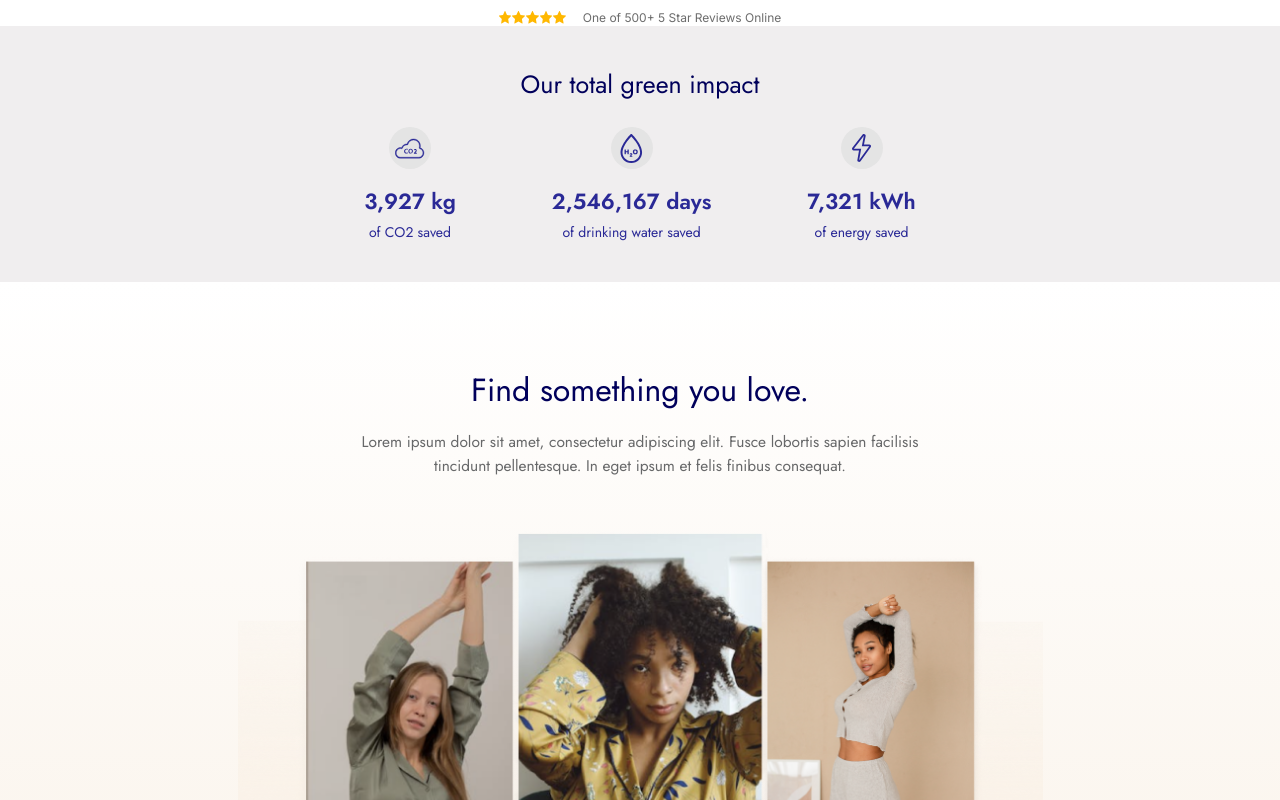
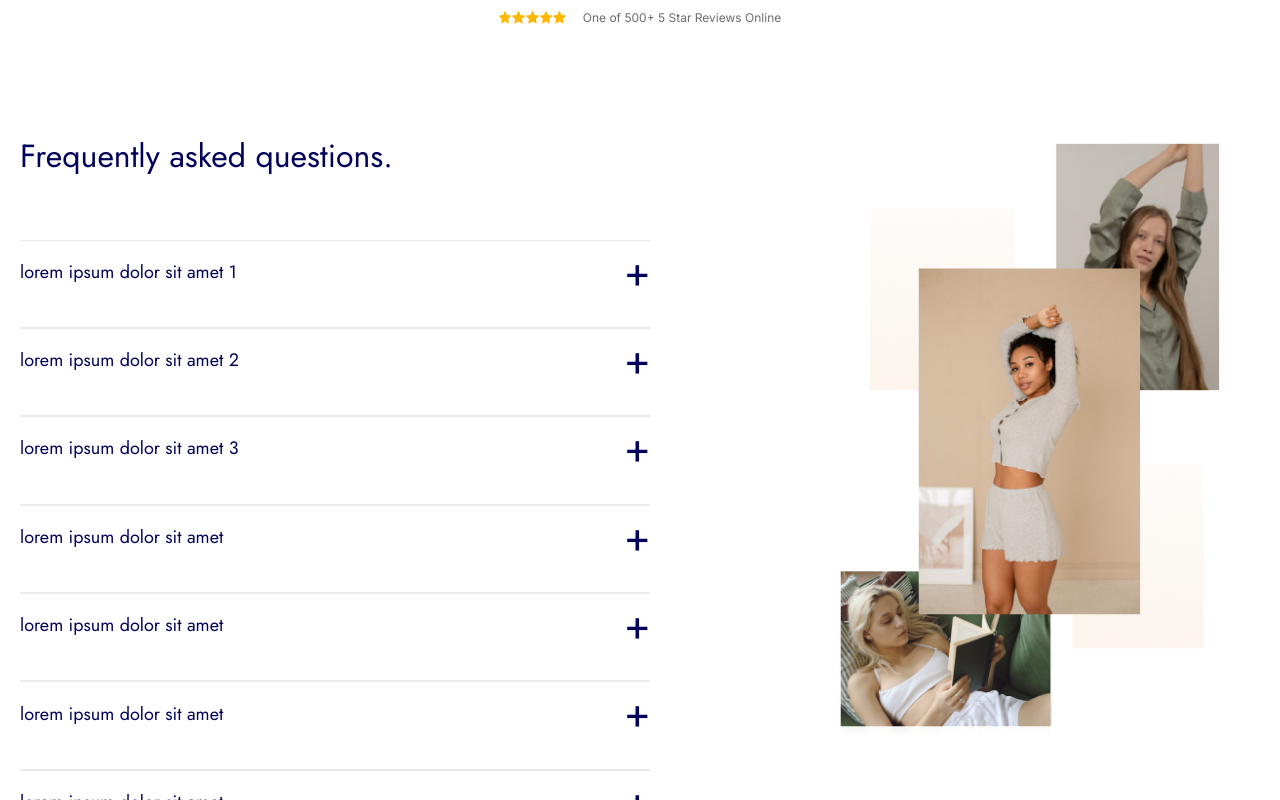
Before and after one commit to donerducktales/byteex-test-task, a Next.js app: page / in a window 1280 px wide. Shown: the part 4940-5740 px from the top of the page. Built offline with nearby package versions, Linux system fonts and the light colour scheme.

Commit message:
CTASection has been completed. I've created a list of questions and made a simple function for opening.

```diff
--- a/src/app/page.tsx
+++ b/src/app/page.tsx
@@ -1,6 +1,7 @@
 import AboutSection from "@/layouts/AboutSection/AboutSection";
 import BenefitSection from "@/layouts/BenefitSection/BenefitSection";
 import CTASection from "@/layouts/CTASection/CTASection";
+import FAQSection from "@/layouts/FAQSection/FAQSection";
 import HeroSection from "@/layouts/HeroSection/HeroSection";
 import InfoSection from "@/layouts/InfoSection/InfoSection";
 import OrderSection from "@/layouts/OrderSection/OrderSection";
@@ -16,7 +17,7 @@ export default function Home() {
          <AboutSection />
          <OrderSection />
          <UserSection />
-
+         <FAQSection />
          <InfoSection />
          <CTASection />
       </main>
--- /dev/null
+++ b/src/layouts/FAQSection/FAQSection.tsx
@@ -0,0 +1,98 @@
+'use client'
+
+import Image from "next/image";
+import { useState } from "react";
+
+interface Questions {
+   id: number,
+   header: string,
+   answear: string
+}
+
+export default function FAQSection() {
+   const questions: Questions[] = [
+      {
+         id: 0,
+         header: 'lorem ipsum dolor sit amet 1',
+         answear: 'Lorem ipsum dolor sit amet, consectetur adipiscing elit. Fusce lobortis sapien facilisis tincidunt pellentesque. In eget ipsum et felis finibus consequat. 1'
+      },
+      {
+         id: 1,
+         header: 'lorem ipsum dolor sit amet 2',
+         answear: 'Lorem ipsum dolor sit amet, consectetur adipiscing elit. Fusce lobortis sapien facilisis tincidunt pellentesque. In eget ipsum et felis finibus consequat. 2'
+      },
+      {
+         id: 2,
+         header: 'lorem ipsum dolor sit amet 3',
+         answear: 'Lorem ipsum dolor sit amet, consectetur adipiscing elit. Fusce lobortis sapien facilisis tincidunt pellentesque. In eget ipsum et felis finibus consequat. 3'
+      },
+      {
+         id: 3,
+         header: 'lorem ipsum dolor sit amet',
+         answear: 'Lorem ipsum dolor sit amet, consectetur adipiscing elit. Fusce lobortis sapien facilisis tincidunt pellentesque. In eget ipsum et felis finibus consequat.'
+      },
+      {
+         id: 4,
+         header: 'lorem ipsum dolor sit amet',
+         answear: 'Lorem ipsum dolor sit amet, consectetur adipiscing elit. Fusce lobortis sapien facilisis tincidunt pellentesque. In eget ipsum et felis finibus consequat.'
+      },
+      {
+         id: 5,
+         header: 'lorem ipsum dolor sit amet',
+         answear: 'Lorem ipsum dolor sit amet, consectetur adipiscing elit. Fusce lobortis sapien facilisis tincidunt pellentesque. In eget ipsum et felis finibus consequat.'
+      },
+      {
+         id: 6,
+         header: 'lorem ipsum dolor sit amet',
+         answear: 'Lorem ipsum dolor sit amet, consectetur adipiscing elit. Fusce lobortis sapien facilisis tincidunt pellentesque. In eget ipsum et felis finibus consequat.'
+      },
+   ];
+
+   const [answear, setAnswear] = useState<number | null>(null);
+
+   const handleClick = (id: number) => {
+      setAnswear(prevId => (prevId === id ? null : id));
+   };
+
+   return (
+      <section className={`w-full mt-[110px] mb-[42px] flex flex-col items-center ${'FAQSection'}`}>
+         <div className={`max-w-[1304px] xl:gap-12 w-full px-5 flex flex-row justify-between ${'FAQSectionWrapper'}`}>
+            <div className={`w-full flex flex-col xl:items-start items-center ${'FAQSectionQuestions'}`}>
+               <h1 className={`text-center text-[2rem] text-primaryDarkBlue tracking-[4%] leading-10 mb-16 ${'FAQSectionQuestionsHeader'}`}>
+                  Frequently asked questions.
+               </h1>
+               {
+                  questions.map(el =>
+                     <div
+                        key={el.id}
+                        className={`max-w-[630px] w-full border-t border-b border-[#EAEAEA] ${'FAQSectionQuestionCard'}`}
+                     >
+                        <div className={`flex flex-row justify-between items-center ${'QuestionCardHeaderAndButton'}`}>
+                           <h1 className={`tracking-[4%] text-lg text-primaryDarkBlue ${'QuestionCardHeader'}`}>
+                              {el.header}
+                           </h1>
+                           <button
+                              className={`text-primaryDarkBlue text-[2.6rem] ${'QuestionCardButton'}`}
+                              onClick={() => handleClick(el.id)}
+                           >
+                              {answear === el.id ? '—' : '+'}
+                           </button>
+                        </div>
+                        <p className={`mb-6 max-w-[567px] w-full text-[0.968rem] text-primaryGrey tracking-[3%] leading-6 ${'QuestionCardAnswear'}`}>
+                           {answear === el.id ? el.answear : ''}
+                        </p>
+                     </div>
+                  )
+               }
+            </div>
+            <Image
+               src={'/faqSection/faq-section-main-photo.png'}
+               alt="FAQ Section main photo"
+               width={430}
+               height={640}
+               className="max-w-[430px] w-full max-h-[640px] h-full max-xl:hidden"
+            />
+         </div>
+      </section>
+   );
+}
```
Also changed, not shown: public/faqSection/faq-section-main-photo.png (added).
